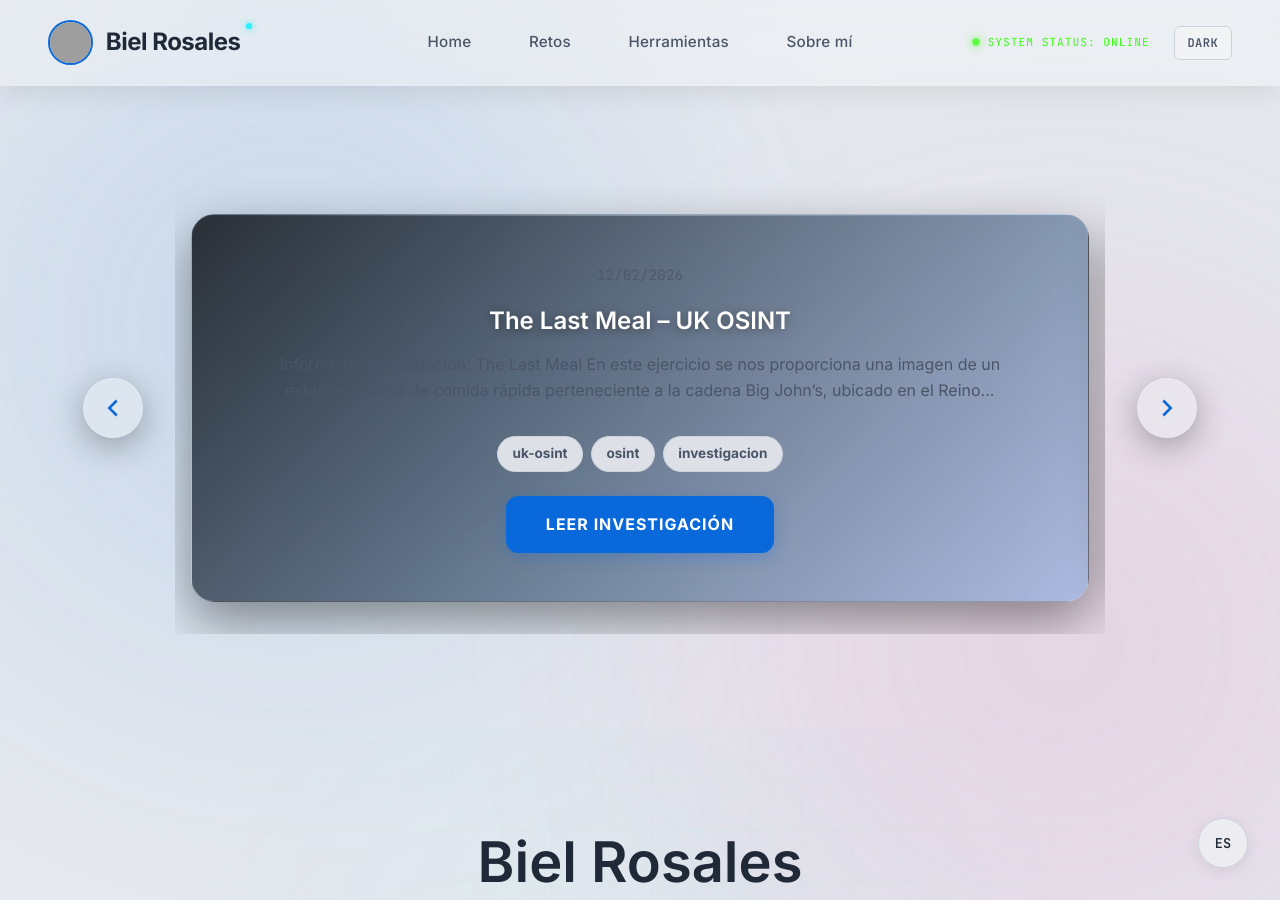
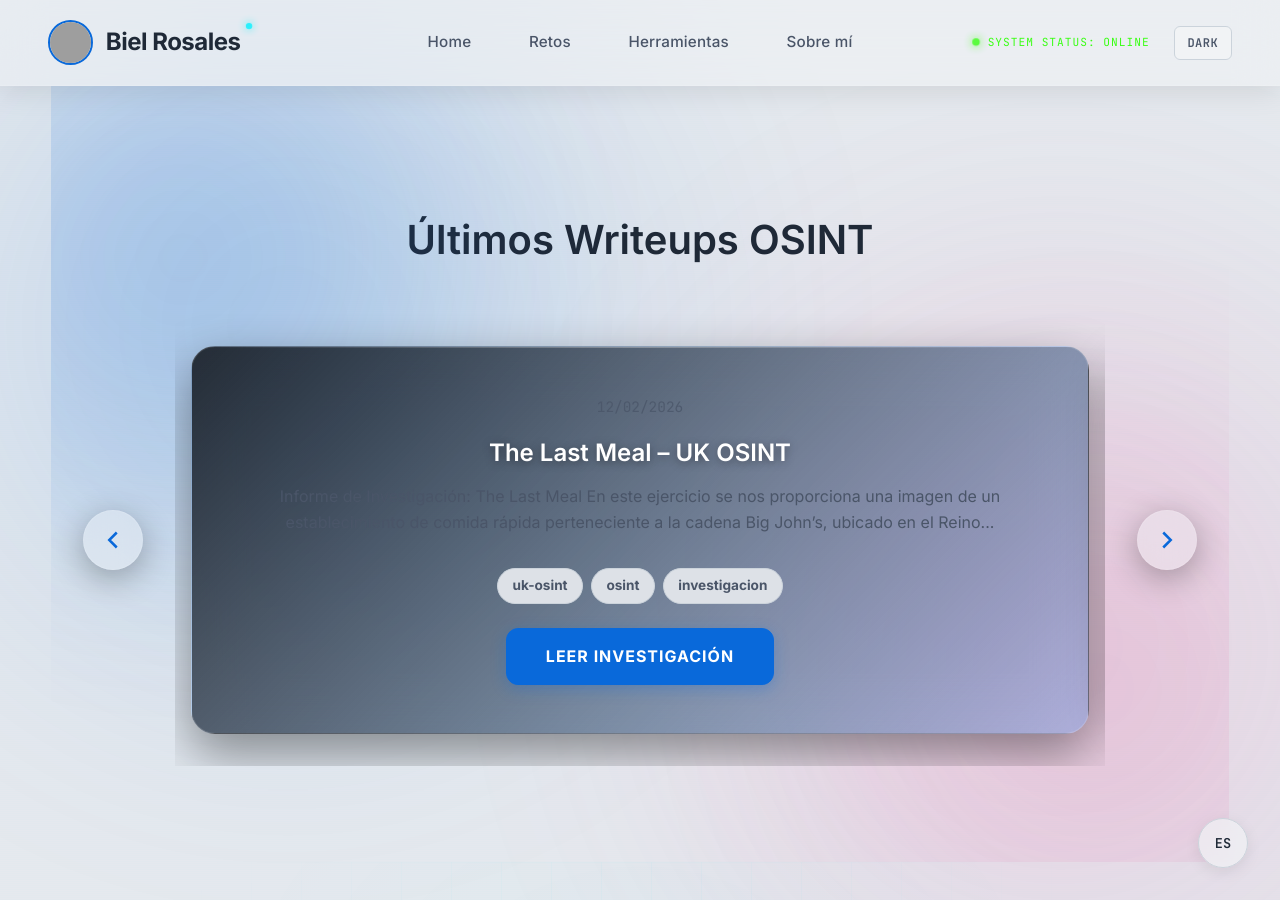
Before and after one commit to kbbaa/kbbaa.github.io, a Jekyll site: the page built from index.md, in a window 1280 px wide and 900 px high. Built offline with Jekyll 4.4.1, drawn with Linux system fonts in a browser that asks for light colours; grey boxes are pictures that could not be loaded.

Commit message:
Update default.html

```diff
--- a/_layouts/default.html
+++ b/_layouts/default.html
@@ -1424,7 +1424,10 @@
   <main class="container">
     <!-- Carrusel de Posts Destacados (Solo en Home) -->
     {% if page.url == "/" %}
-    <section class="carousel-section">
+    <section class="carousel-section" style="text-align: center;">
+      <div class="carousel-glow carousel-glow-1"></div>
+      <div class="carousel-glow carousel-glow-2"></div>
+      <h2>Últimos Writeups OSINT</h2>
       <div class="carousel-container">
         <button class="carousel-nav prev" aria-label="Previous">
           <svg viewBox="0 0 24 24" fill="none" stroke="currentColor" stroke-width="2"><polyline points="15 18 9 12 15 6"></polyline></svg>
```
